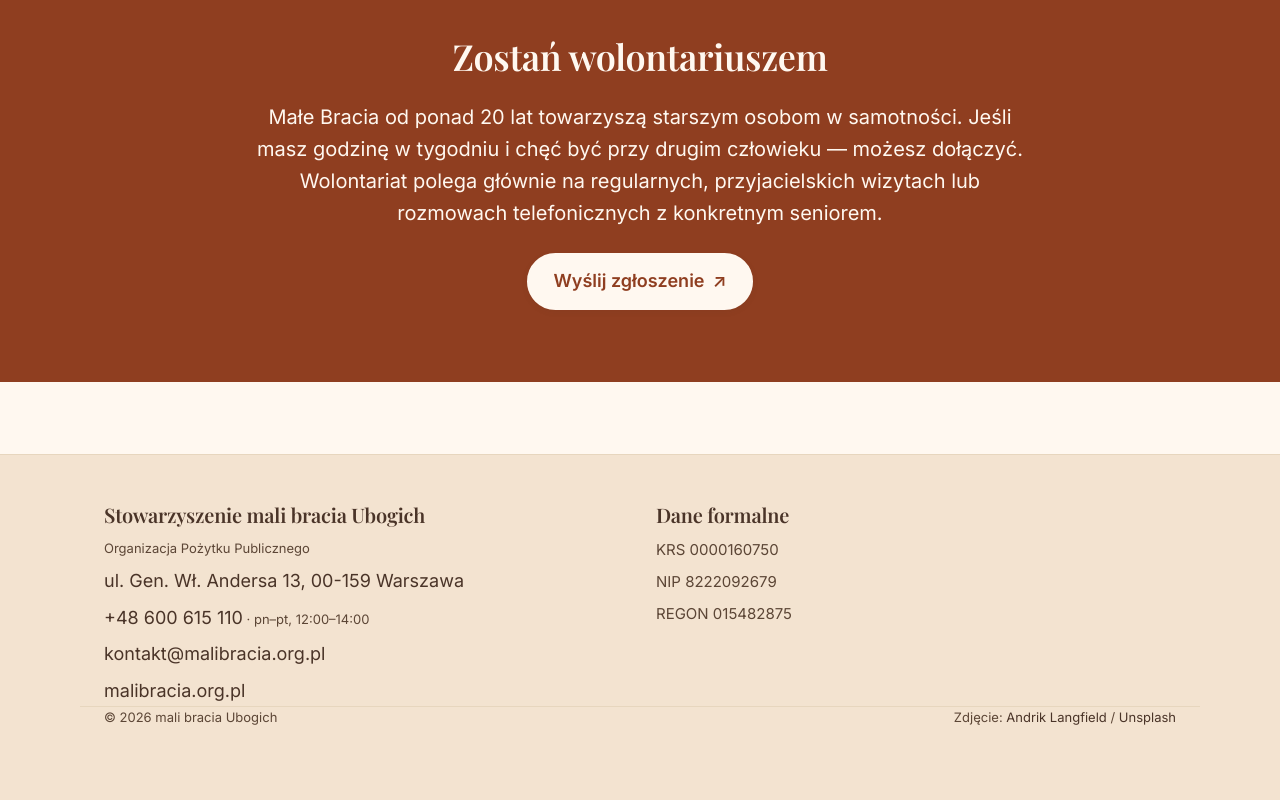
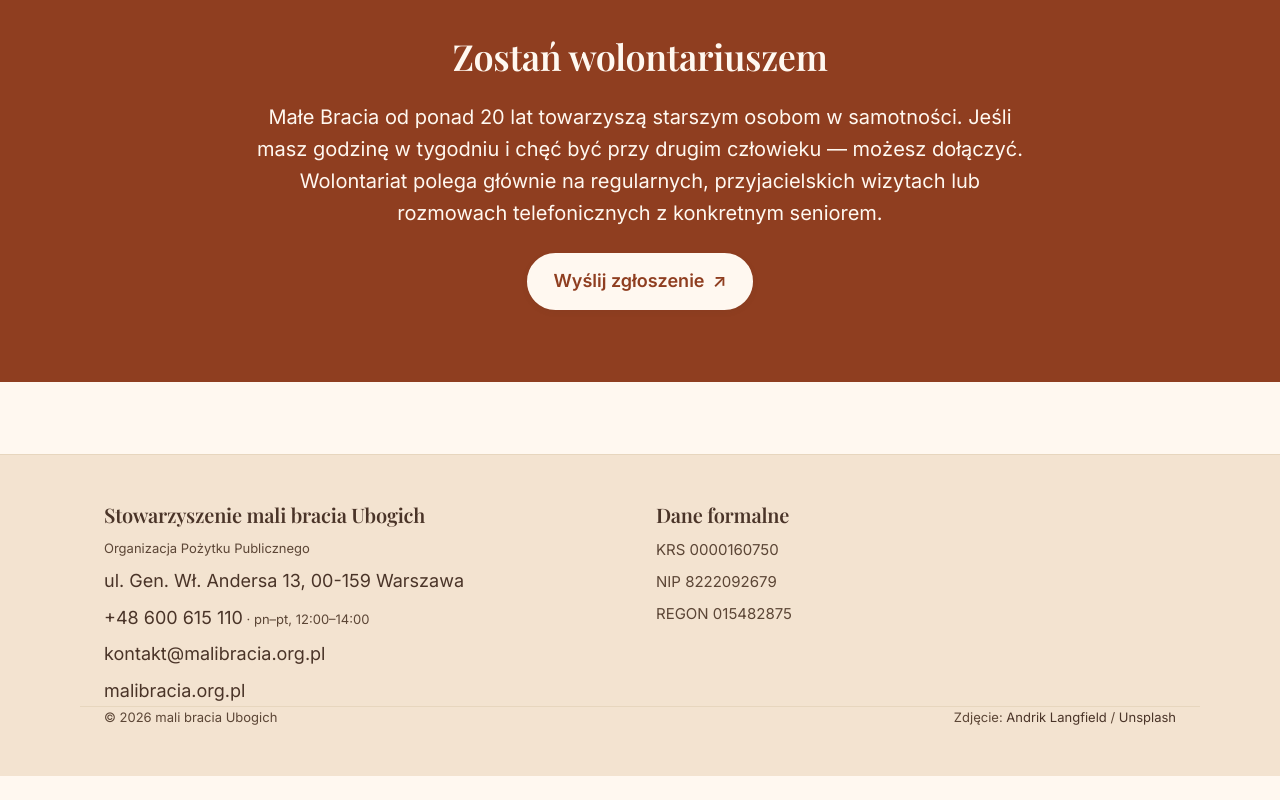
Before and after one commit to michalinamusielik/vibecoding_championship, a React (Vite) app: page / in a window 1280 px wide. Shown: the part 3260-4060 px from the top of the page. After the commit the page ends 4036 px from the top, so only its background shows below. Built offline with nearby package versions, Linux system fonts and the light colour scheme.

Commit message:
style: adjust footer padding distribution
Agent-Id: agent-920c480b-a026-4986-a556-5073a1261d6a

```diff
--- a/src/styles/components.css
+++ b/src/styles/components.css
@@ -719,13 +719,14 @@ body {
 .site-footer {
   border-top: 1px solid var(--border);
   background: var(--color-sand);
-  padding: var(--space-8) 0 var(--space-10);
+  padding: var(--space-8) 0;
   margin-top: var(--space-10);
 }
 .site-footer__inner {
   display: grid;
   grid-template-columns: 1fr;
   gap: var(--space-6);
+  padding-bottom: var(--space-8);
 }
 @media (min-width: 768px) {
   .site-footer__inner {
```
